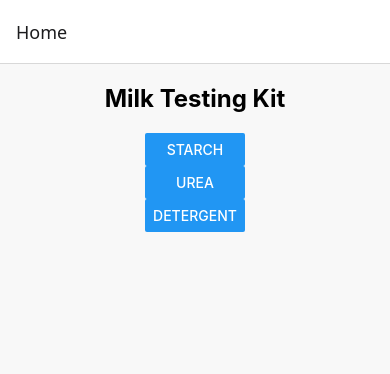
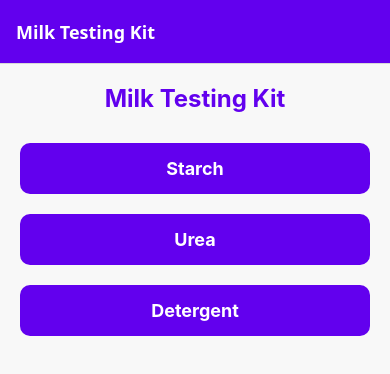
Before and after one commit to Ketan-Chaudhary/MilkTestingMobileApplication, a React Native app: screen /Home in a window 390 px wide. Shown: the top 374 px of the page. Built offline with nearby package versions, Linux system fonts and the light colour scheme.

Commit message:
frontend fixes and improvement

```diff
--- a/App.tsx
+++ b/App.tsx
@@ -3,10 +3,12 @@ import {NavigationContainer} from '@react-navigation/native';
 import {createNativeStackNavigator} from '@react-navigation/native-stack';
 import Home from './src/screens/Home';
 import CameraScreen from './src/screens/CameraScreen';
+import ResultsScreen from './src/screens/ResultsScreen'; // New screen for displaying results
 
 export type RootStackParamList = {
   Home: undefined;
   Camera: {test: string};
+  Results: {result: string}; // New route for results
 };
 
 const Stack = createNativeStackNavigator<RootStackParamList>();
@@ -14,9 +16,31 @@ const Stack = createNativeStackNavigator<RootStackParamList>();
 const App: React.FC = () => {
   return (
     <NavigationContainer>
-      <Stack.Navigator>
-        <Stack.Screen name="Home" component={Home} />
-        <Stack.Screen name="Camera" component={CameraScreen} />
+      <Stack.Navigator
+        screenOptions={{
+          headerStyle: {
+            backgroundColor: '#6200ee', // Purple color
+          },
+          headerTintColor: '#fff', // White text
+          headerTitleStyle: {
+            fontWeight: 'bold',
+          },
+        }}>
+        <Stack.Screen
+          name="Home"
+          component={Home}
+          options={{title: 'Milk Testing Kit'}}
+        />
+        <Stack.Screen
+          name="Camera"
+          component={CameraScreen}
+          options={{title: 'Camera'}}
+        />
+        <Stack.Screen
+          name="Results"
+          component={ResultsScreen}
+          options={{title: 'Test Results'}}
+        />
       </Stack.Navigator>
     </NavigationContainer>
   );
--- a/src/screens/CameraScreen.tsx
+++ b/src/screens/CameraScreen.tsx
@@ -1,14 +1,22 @@
 import React, {useState} from 'react';
-import {View, Text, Button, Image, StyleSheet} from 'react-native';
+import {
+  View,
+  Text,
+  TouchableOpacity,
+  Image,
+  StyleSheet,
+  ActivityIndicator,
+} from 'react-native';
 import {launchCamera, CameraOptions} from 'react-native-image-picker';
 import {NativeStackScreenProps} from '@react-navigation/native-stack';
 import {RootStackParamList} from '../../App';
 
 type Props = NativeStackScreenProps<RootStackParamList, 'Camera'>;
 
-const CameraScreen: React.FC<Props> = ({route}) => {
+const CameraScreen: React.FC<Props> = ({route, navigation}) => {
   const [image, setImage] = useState<string | null>(null);
   const [result, setResult] = useState<string | null>(null);
+  const [loading, setLoading] = useState<boolean>(false);
 
   const captureImage = async () => {
     const options: CameraOptions = {
@@ -18,7 +26,7 @@ const CameraScreen: React.FC<Props> = ({route}) => {
 
     launchCamera(options, async response => {
       if (response.assets && response.assets.length > 0) {
-        const uri = response.assets[0]?.uri ?? null; // Handle undefined case
+        const uri = response.assets[0]?.uri ?? null;
         setImage(uri);
         if (uri) await analyzeImage(uri);
       }
@@ -26,8 +34,9 @@ const CameraScreen: React.FC<Props> = ({route}) => {
   };
 
   const analyzeImage = async (imageUri: string) => {
-    if (!imageUri) return; // Prevent null errors
+    if (!imageUri) return;
 
+    setLoading(true);
     const formData = new FormData();
     formData.append('image', {
       uri: imageUri,
@@ -43,8 +52,11 @@ const CameraScreen: React.FC<Props> = ({route}) => {
 
       const data = await response.json();
       setResult(data.result);
+      navigation.navigate('Results', {result: data.result}); // Navigate to Results screen
     } catch (error) {
       console.error('Error analyzing image:', error);
+    } finally {
+      setLoading(false);
     }
   };
 
@@ -52,17 +64,52 @@ const CameraScreen: React.FC<Props> = ({route}) => {
     <View style={styles.container}>
       <Text style={styles.title}>{route.params.test} Test</Text>
       {image && <Image source={{uri: image}} style={styles.image} />}
-      <Button title="Capture Image" onPress={captureImage} />
-      {result ? <Text style={styles.result}>Result: {result}</Text> : null}
+      <TouchableOpacity
+        style={styles.button}
+        onPress={captureImage}
+        disabled={loading}>
+        <Text style={styles.buttonText}>
+          {loading ? 'Processing...' : 'Capture Image'}
+        </Text>
+      </TouchableOpacity>
+      {loading && <ActivityIndicator size="large" color="#6200ee" />}
     </View>
   );
 };
 
 const styles = StyleSheet.create({
-  container: {flex: 1, justifyContent: 'center', alignItems: 'center'},
-  title: {fontSize: 20, fontWeight: 'bold', marginBottom: 10},
-  image: {width: 200, height: 200, marginTop: 10},
-  result: {fontSize: 18, marginTop: 10, color: 'green'},
+  container: {
+    flex: 1,
+    padding: 20,
+    justifyContent: 'center',
+    alignItems: 'center',
+    backgroundColor: '#f8f8f8',
+  },
+  title: {
+    fontSize: 22,
+    fontWeight: 'bold',
+    marginBottom: 20,
+    color: '#6200ee',
+  },
+  image: {
+    width: 200,
+    height: 200,
+    marginTop: 10,
+    borderRadius: 10,
+  },
+  button: {
+    backgroundColor: '#6200ee',
+    padding: 15,
+    borderRadius: 10,
+    marginVertical: 10,
+    alignItems: 'center',
+    width: '100%',
+  },
+  buttonText: {
+    color: '#fff',
+    fontSize: 18,
+    fontWeight: 'bold',
+  },
 });
 
 export default CameraScreen;
--- a/src/screens/Home.tsx
+++ b/src/screens/Home.tsx
@@ -1,5 +1,5 @@
 import React from 'react';
-import {View, Text, Button, FlatList, StyleSheet} from 'react-native';
+import {View, Text, TouchableOpacity, FlatList, StyleSheet} from 'react-native';
 import {NativeStackScreenProps} from '@react-navigation/native-stack';
 import {RootStackParamList} from '../../App';
 
@@ -19,10 +19,11 @@ const Home: React.FC<Props> = ({navigation}) => {
         data={tests}
         keyExtractor={item => item.id}
         renderItem={({item}) => (
-          <Button
-            title={item.name}
-            onPress={() => navigation.navigate('Camera', {test: item.name})}
-          />
+          <TouchableOpacity
+            style={styles.button}
+            onPress={() => navigation.navigate('Camera', {test: item.name})}>
+            <Text style={styles.buttonText}>{item.name}</Text>
+          </TouchableOpacity>
         )}
       />
     </View>
@@ -33,10 +34,27 @@ const styles = StyleSheet.create({
   container: {
     flex: 1,
     padding: 20,
-    alignItems: 'center',
     backgroundColor: '#f8f8f8',
   },
-  title: {fontSize: 24, fontWeight: 'bold', marginBottom: 20},
+  title: {
+    fontSize: 24,
+    fontWeight: 'bold',
+    marginBottom: 20,
+    textAlign: 'center',
+    color: '#6200ee',
+  },
+  button: {
+    backgroundColor: '#6200ee',
+    padding: 15,
+    borderRadius: 10,
+    marginVertical: 10,
+    alignItems: 'center',
+  },
+  buttonText: {
+    color: '#fff',
+    fontSize: 18,
+    fontWeight: 'bold',
+  },
 });
 
 export default Home;
--- /dev/null
+++ b/src/screens/ResultsScreen.tsx
@@ -0,0 +1,40 @@
+import React from 'react';
+import {View, Text, StyleSheet} from 'react-native';
+import {NativeStackScreenProps} from '@react-navigation/native-stack';
+import {RootStackParamList} from '../../App';
+
+type Props = NativeStackScreenProps<RootStackParamList, 'Results'>;
+
+const ResultsScreen: React.FC<Props> = ({route}) => {
+  const {result} = route.params;
+
+  return (
+    <View style={styles.container}>
+      <Text style={styles.title}>Test Results</Text>
+      <Text style={styles.resultText}>{result}</Text>
+    </View>
+  );
+};
+
+const styles = StyleSheet.create({
+  container: {
+    flex: 1,
+    padding: 20,
+    justifyContent: 'center',
+    alignItems: 'center',
+    backgroundColor: '#f8f8f8',
+  },
+  title: {
+    fontSize: 24,
+    fontWeight: 'bold',
+    marginBottom: 20,
+    color: '#6200ee',
+  },
+  resultText: {
+    fontSize: 18,
+    color: '#333',
+    textAlign: 'center',
+  },
+});
+
+export default ResultsScreen;
```
